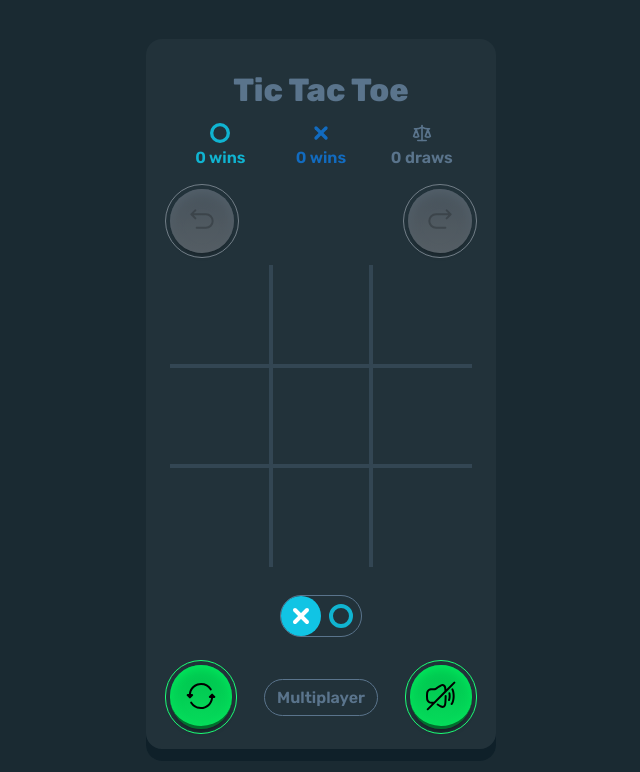
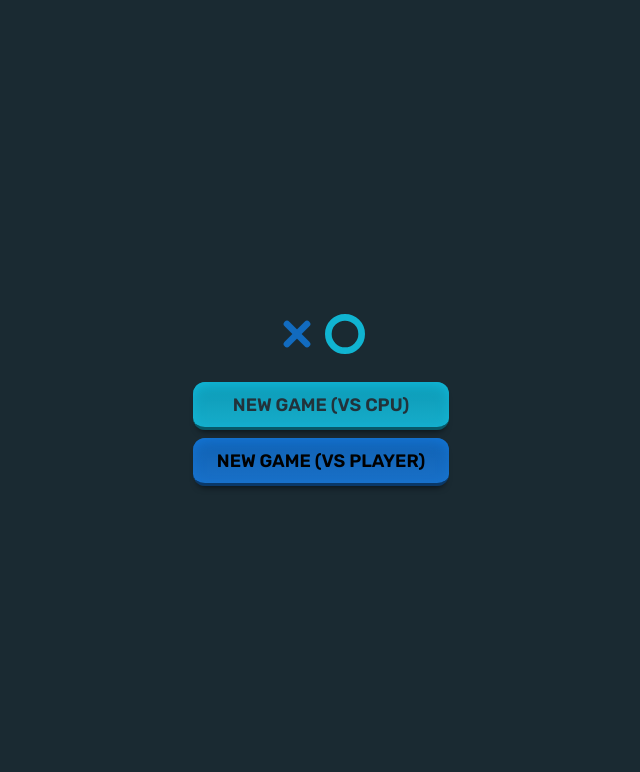
Before and after one commit to yanguadotdev/tic-tac-toe-react, a React (Vite) app: page / in a window 1280 px wide. Shown: the top 772 px of the page, without its empty margins (314-954 px from the left). Built offline with nearby package versions, Linux system fonts and the light colour scheme.

Commit message:
feat: add TicTacToeGame, AI logic with minimax, and GameModeSelector component

```diff
--- a/src/App.jsx
+++ b/src/App.jsx
@@ -1,51 +1,18 @@
-import { WinnerModal } from './components/WinnerModal.jsx'
-import { Turn } from './components/Turn.jsx'
-import { Board } from './components/Board.jsx'
-import { useTicTacToe } from './hooks/useTicTacToe.jsx'
-import { Score } from './components/Score.jsx'
-import { useScore } from './hooks/useScore.jsx'
-import { Footer } from './components/Footer.jsx'
-import { HistoryControls } from './components/HistoryControls.jsx'
-import styles from './styles/shadow.module.css'
-import utils from './styles/utilities.module.css'
+import { useState } from 'react'
+
+import { GAME_MODE } from './constants.js'
+import TicTacToeGame from './components/TicTacToeGame.jsx'
+import GameModeSelector from './components/GameModeSelector.jsx'
 
 function App () {
-  const {
-    board, updateBoard,
-    startAgain,
-    turn, winner,
-    jumpTo,
-    currentMove,
-    history
-  } = useTicTacToe()
-  const { oWins, xWins, draws } = useScore({ winner })
-
-  const resetGame = () => {
-    startAgain()
-  }
+  const [gameMode, setGameMode] = useState('')
 
   return (
-    <main
-      className={`Game ${styles.Shadow_inset} ${utils.flex_col}`}
-    >
-      <h1 className={utils.text_lg}>Tic Tac Toe</h1>
-      <Score oWins={oWins} xWins={xWins} draws={draws} />
-      <HistoryControls
-        history={history}
-        currentMove={currentMove}
-        jumpTo={jumpTo}
-      />
-      <Board
-        board={board}
-        updateBoard={updateBoard}
-      />
-      <Turn turn={turn} />
-      <Footer
-        resetGame={resetGame}
-      />
-
-      <WinnerModal winner={winner} startAgain={startAgain} />
-    </main>
+    <>
+      {!gameMode
+        ? <GameModeSelector onSelectMode={setGameMode} />
+        : <TicTacToeGame isSinglePlayer={gameMode === GAME_MODE.SINGLE} />}
+    </>
   )
 }
 
--- a/src/components/Footer.jsx
+++ b/src/components/Footer.jsx
@@ -5,7 +5,7 @@ import styles from '../styles/button.module.css'
 import footerStyles from '../styles/footer.module.css'
 import { SoundContext } from '../context/soundContext'
 
-export function Footer ({ resetGame }) {
+export function Footer ({ resetGame, gameMode }) {
   const { sound, updateSound: toggleSound } = useContext(SoundContext)
   return (
     <footer className={footerStyles.FooterGame}>
@@ -16,7 +16,7 @@ export function Footer ({ resetGame }) {
         <RepeatIcon />
       </button>
 
-      <span className={footerStyles.Label}>Multiplayer</span>
+      <span className={footerStyles.Label}>{gameMode}</span>
 
       <button
         className={`${styles.Button3D} ${styles.Button_primary}`}
--- /dev/null
+++ b/src/components/GameModeSelector.jsx
@@ -0,0 +1,48 @@
+import { OIcon, XIcon } from './Icons'
+import styles from '../styles/gameselector.module.css'
+import utils from '../styles/utilities.module.css'
+import buttons from '../styles/button.module.css'
+import { GAME_MODE } from '../constants'
+
+export default function GameModeSelector ({ onSelectMode }) {
+  const handleClick = (mode) => {
+    onSelectMode(mode)
+  }
+
+  return (
+    <main className={`${utils.flex_col} ${styles.SelectGameMode}`}>
+      <div className={styles.Marks}>
+        <div className='x-icon'>
+          <XIcon />
+        </div>
+        <div className='o-icon'>
+          <OIcon />
+        </div>
+      </div>
+
+      <div className={`${utils.flex_col} ${styles.Options}`}>
+        <button
+          className={`
+            ${styles.ModeSingle}
+            ${styles.Button}
+            ${buttons.Button3D}
+            ${buttons.Button_fitContent}`}
+          onClick={() => handleClick(GAME_MODE.SINGLE)}
+        >
+          NEW GAME (VS CPU)
+        </button>
+
+        <button
+          className={`
+            ${styles.ModeMultiplayer}
+            ${styles.Button}
+            ${buttons.Button3D}
+            ${buttons.Button_fitContent}`}
+          onClick={() => handleClick(GAME_MODE.MULTIPLAYER)}
+        >
+          NEW GAME (VS PLAYER)
+        </button>
+      </div>
+    </main>
+  )
+}
--- /dev/null
+++ b/src/components/TicTacToeGame.jsx
@@ -0,0 +1,55 @@
+import { useScore } from '../hooks/useScore'
+import { useTicTacToe } from '../hooks/useTicTacToe'
+import styles from '../styles/shadow.module.css'
+import utils from '../styles/utilities.module.css'
+import { Board } from './Board'
+import { Footer } from './Footer'
+import { HistoryControls } from './HistoryControls'
+import { Score } from './Score'
+import { Turn } from './Turn'
+import { WinnerModal } from './WinnerModal'
+
+export default function TicTacToeGame ({ isSinglePlayer }) {
+  const {
+    board, updateBoard,
+    startAgain,
+    turn, winner,
+    jumpTo,
+    currentMove,
+    history
+  } = useTicTacToe({ isSinglePlayer })
+  const { oWins, xWins, draws } = useScore({ winner })
+
+  const resetGame = () => {
+    startAgain()
+  }
+
+  return (
+    <main
+      className={`Game ${styles.Shadow_inset} ${utils.flex_col}`}
+    >
+      <h1 className={utils.text_lg}>Tic Tac Toe</h1>
+      <Score oWins={oWins} xWins={xWins} draws={draws} />
+      {
+        !isSinglePlayer && (
+          <HistoryControls
+            history={history}
+            currentMove={currentMove}
+            jumpTo={jumpTo}
+          />
+        )
+      }
+      <Board
+        board={board}
+        updateBoard={updateBoard}
+      />
+      <Turn turn={turn} />
+      <Footer
+        resetGame={resetGame}
+        gameMode={isSinglePlayer ? 'Against IA' : 'Multiplayer'}
+      />
+
+      <WinnerModal winner={winner} startAgain={startAgain} />
+    </main>
+  )
+}
--- a/src/constants.js
+++ b/src/constants.js
@@ -15,3 +15,13 @@ export const WINNER_COMBOS = [
   [0, 4, 8],
   [6, 4, 2]
 ]
+
+export const SCREEN = {
+  GAME_MODE_SELETOR: 'Game Mode Selector',
+  GAME: 'Game'
+}
+
+export const GAME_MODE = {
+  SINGLE: 'single',
+  MULTIPLAYER: 'multiplayer'
+}
--- a/src/hooks/useGameState.jsx
+++ b/src/hooks/useGameState.jsx
@@ -14,11 +14,15 @@ export function useGameState () {
     return value ? Number(value) : 0
   })
   const [winner, setWinner] = useState(null)
+  const [gameOver, setGameOver] = useState(false)
+
   const xIsNext = currentMove % 2 === 0
   const turn = xIsNext ? TURNS.X : TURNS.O
   const currentBoard = history[currentMove]
 
   return {
+    gameOver,
+    setGameOver,
     history,
     setHistory,
     currentMove,
--- a/src/hooks/useTicTacToe.jsx
+++ b/src/hooks/useTicTacToe.jsx
@@ -1,13 +1,16 @@
 import confetti from 'canvas-confetti'
-import { useContext } from 'react'
+import { useContext, useEffect } from 'react'
 
 import { saveInStorage, resetGameStorage, clearHistoryGame } from '../storage/index.js'
 import { checkWinnerFrom, checkEndGame } from '../logic/board.js'
 import { useGameState } from './useGameState.jsx'
 import { SoundContext } from '../context/soundContext.jsx'
+import { TURNS } from '../constants.js'
+import { getBestMove } from '../logic/minmax.js'
 
-export function useTicTacToe () {
+export function useTicTacToe ({ isSinglePlayer }) {
   const {
+    gameOver, setGameOver,
     history, setHistory,
     currentMove, setCurrentMove,
     turn, currentBoard,
@@ -57,19 +60,29 @@ export function useTicTacToe () {
     })
 
     const newWinner = checkWinnerFrom(newBoard)
+    const isGameOver = checkEndGame(newBoard)
+    setGameOver(isGameOver)
 
-    !newWinner && playSound(popSound)
-
+    !gameOver && playSound(popSound)
     // verificamos si hay ganador
     if (newWinner) {
       playSound(winnerSound)
       confetti()
       setWinner(newWinner)
-    } else if (checkEndGame(newBoard)) {
+    } else if (isGameOver) {
       playSound(winnerSound)
       setWinner(false)
     }
   }
+
+  useEffect(() => {
+    if (isSinglePlayer && turn === TURNS.O && !winner && !gameOver) {
+      const index = getBestMove(currentBoard, TURNS.O, TURNS.X)
+      setTimeout(() => {
+        updateBoard(index)
+      }, 1000)
+    }
+  }, [turn])
 
   return {
     board: currentBoard,
@@ -77,6 +90,7 @@ export function useTicTacToe () {
     startAgain,
     turn,
     winner,
+    setWinner,
     jumpTo,
     currentMove,
     history
--- a/src/index.css
+++ b/src/index.css
@@ -69,6 +69,7 @@ button {
   border: none;
   cursor: pointer;
   line-height: 1;
+  background-color: transparent;
 }
 
 body {
@@ -89,6 +90,7 @@ body:has(.ModalOpen) {
 .Game {
   background: hsl(var(--grey-700));
   width: min(100%, 350px);
+  min-width: 350px;
   margin: auto;
   text-align: center;
   padding: 2rem 1.5rem;
--- /dev/null
+++ b/src/logic/minmax.js
@@ -0,0 +1,104 @@
+// src/logic/ai.js
+
+import { WINNER_COMBOS } from '../constants'
+
+/**
+ * Determina la mejor jugada para la IA usando el algoritmo Minimax.
+ * @param {Array} board - El estado actual del tablero (array de 9 elementos).
+ * @param {string} aiPlayer - El símbolo de la IA ('X' o 'O').
+ * @param {string} humanPlayer - El símbolo del jugador humano ('X' o 'O').
+ * @returns {number} - El índice de la mejor jugada para la IA.
+ */
+export function getBestMove (board, aiPlayer, humanPlayer) {
+  /**
+   * Obtiene las jugadas disponibles en el tablero.
+   * @param {Array} board - El estado actual del tablero.
+   * @returns {Array} - Array de índices disponibles.
+   */
+  const getAvailableMoves = (board) => {
+    return board
+      .map((cell, index) => (cell === null ? index : null))
+      .filter((val) => val !== null)
+  }
+
+  /**
+   * Comprueba si hay un ganador o un empate.
+   * @param {Array} board - El estado actual del tablero.
+   * @returns {string|null} - 'X', 'O', 'draw' o null.
+   */
+  const checkWinner = (board) => {
+    for (const combination of WINNER_COMBOS) {
+      const [a, b, c] = combination
+      if (
+        board[a] &&
+        board[a] === board[b] &&
+        board[a] === board[c]
+      ) {
+        return board[a] // Retorna el ganador ('X' o 'O')
+      }
+    }
+    return board.includes(null) ? null : 'draw' // Retorna 'draw' si no hay ganador y el tablero está lleno
+  }
+
+  /**
+   * El algoritmo Minimax.
+   * @param {Array} board - El estado actual del tablero.
+   * @param {boolean} isMaximizing - Indica si es el turno de la IA (maximizar) o del humano (minimizar).
+   * @returns {number} - El puntaje de la mejor jugada.
+   */
+  const minimax = (board, isMaximizing) => {
+    const winner = checkWinner(board)
+
+    // Caso base: si hay un ganador o empate
+    if (winner === aiPlayer) return 10
+    if (winner === humanPlayer) return -10
+    if (winner === 'draw') return 0
+
+    const availableMoves = getAvailableMoves(board)
+
+    if (isMaximizing) {
+      let bestScore = -Infinity
+      for (const move of availableMoves) {
+        board[move] = aiPlayer // Realizar la jugada
+        const score = minimax(board, false) // Recurre para minimizar
+        board[move] = null // Deshacer la jugada
+        bestScore = Math.max(score, bestScore) // Buscar el puntaje máximo
+      }
+      return bestScore
+    } else {
+      let bestScore = Infinity
+      for (const move of availableMoves) {
+        board[move] = humanPlayer // Realizar la jugada
+        const score = minimax(board, true) // Recurre para maximizar
+        board[move] = null // Deshacer la jugada
+        bestScore = Math.min(score, bestScore) // Buscar el puntaje mínimo
+      }
+      return bestScore
+    }
+  }
+
+  /**
+   * Determina la mejor jugada para la IA.
+   * @returns {number} - El índice de la mejor jugada.
+   */
+  const bestMove = () => {
+    let bestScore = -Infinity
+    let move = -1
+    const availableMoves = getAvailableMoves(board)
+
+    for (const currentMove of availableMoves) {
+      board[currentMove] = aiPlayer // Realizar la jugada
+      const score = minimax(board, false) // Evaluar la jugada
+      board[currentMove] = null // Deshacer la jugada
+
+      if (score > bestScore) {
+        bestScore = score
+        move = currentMove
+      }
+    }
+
+    return move
+  }
+
+  return bestMove()
+}
--- /dev/null
+++ b/src/styles/gameselector.module.css
@@ -0,0 +1,46 @@
+.SelectGameMode {
+  align-items: center;
+  gap: 1.5rem;
+}
+
+.Marks {
+  display: flex;
+  gap: .5rem;
+
+  svg {
+    width: 40px;
+    height: 40px;
+  }
+}
+
+.Options {
+  gap: .5rem;
+}
+
+.Button {
+  height: 48px;
+  border-radius: .75rem;
+  font-weight: 600;
+  font-size: 1.125rem;
+  outline: none;
+  padding-inline: 1.5rem;
+}
+
+.ModeSingle {
+  color: hsl(var(--grey-700));
+  --hue: 190;
+  --saturation: 86%;
+  --lightness-primary: 38%;
+  --lightness-shadow: 47%;
+  --lightness-border: 22%;
+  --lightness-outline: 55%;
+}
+
+.ModeMultiplayer {
+  --hue: 210;
+  --saturation: 83%;
+  --lightness-primary: 38%;
+  --lightness-shadow: 47%;
+  --lightness-border: 22%;
+  --lightness-outline: 55%;
+}
```
